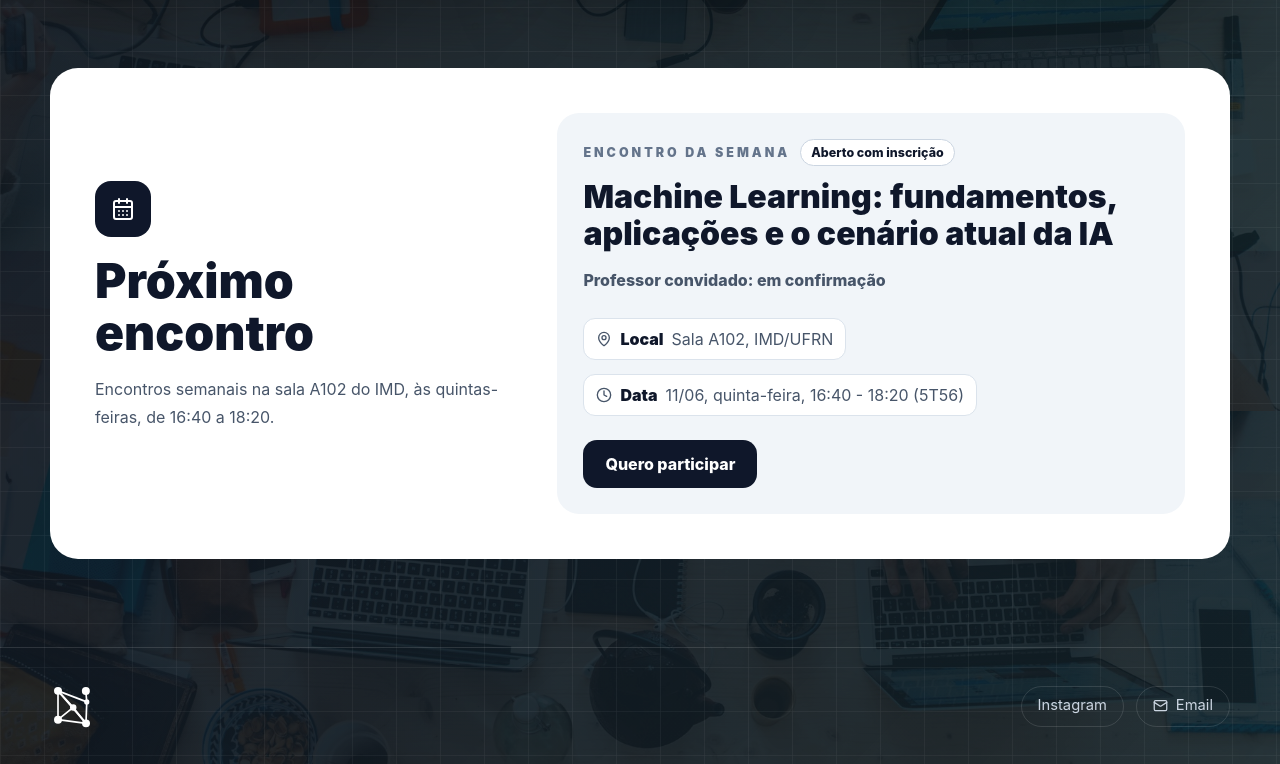
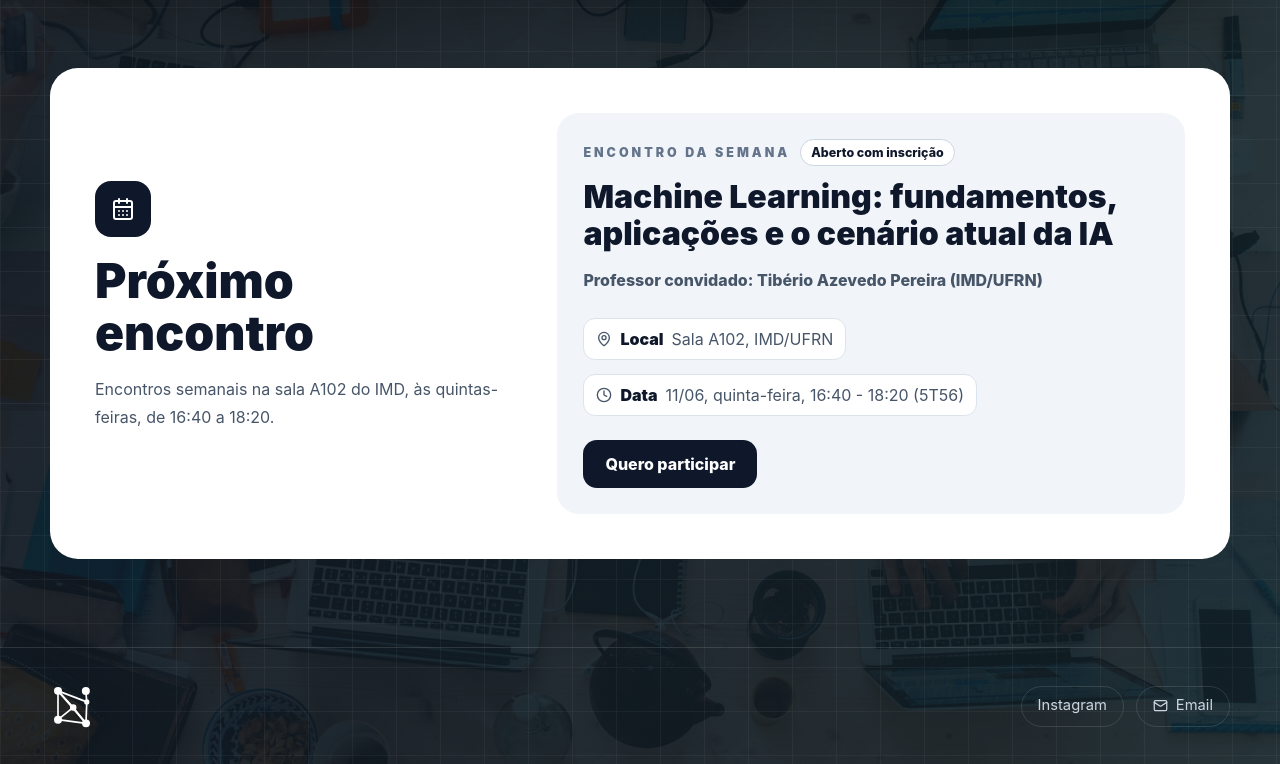
Before and after one commit to IuryFredson/nexus-site, a React (Vite) app: page / in a window 1280 px wide. Shown: the part 2149-2913 px from the top of the page. Built offline with nearby package versions, Linux system fonts and the light colour scheme.

Commit message:
content: confirm AI event speaker

```diff
--- a/src/main.jsx
+++ b/src/main.jsx
@@ -277,7 +277,7 @@ function NexusLandingPage() {
                 <span>Aberto com inscrição</span>
               </div>
               <h3>Machine Learning: fundamentos, aplicações e o cenário atual da IA</h3>
-              <p className="guest-speaker">Professor convidado: em confirmação</p>
+              <p className="guest-speaker">Professor convidado: Tibério Azevedo Pereira (IMD/UFRN)</p>
               <div className="talk-meta">
                 <span>
                   <MapPin size={16} /> <strong>Local</strong> Sala A102, IMD/UFRN
```
